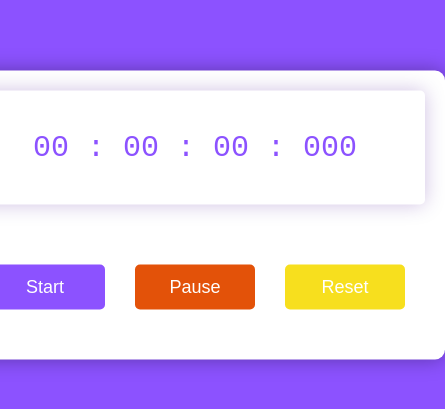
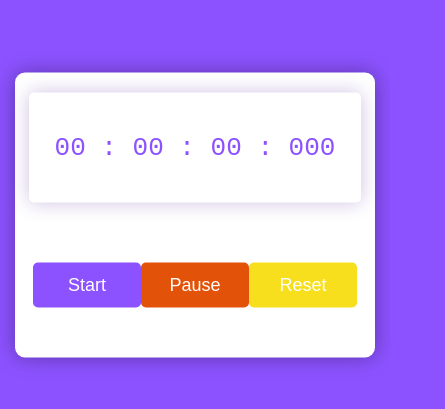
Before and after one commit to apu52/Stopwatch-maker, a website: page index.html in a window 390 px wide. Shown: the part 207-616 px from the top of the page, 445 px wide, since content can reach past the window. Drawn offline with Linux system fonts and the light colour scheme.

Commit message:
fixes: responsive-ness of website for small devices

```diff
--- a/style.css
+++ b/style.css
@@ -71,3 +71,14 @@ body {
 .buttons button:hover {
   box-shadow: 0 0 20px rgba(0, 0, 0, 0.25);
 }
+
+/*  Media  Queries */
+@media screen and (max-width: 480px) {
+  .container{
+    min-width: fit-content;
+  }
+  .timer-display{
+    padding: 40px 0;
+    font-size: 26px;
+  }
+}
```
